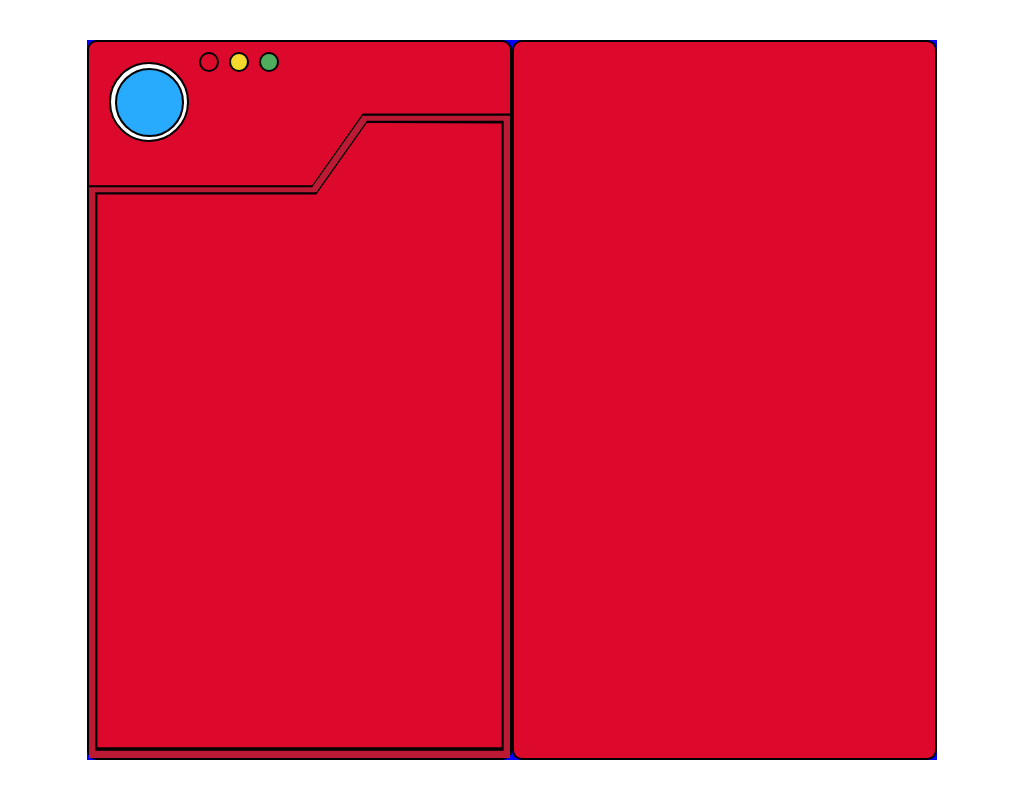
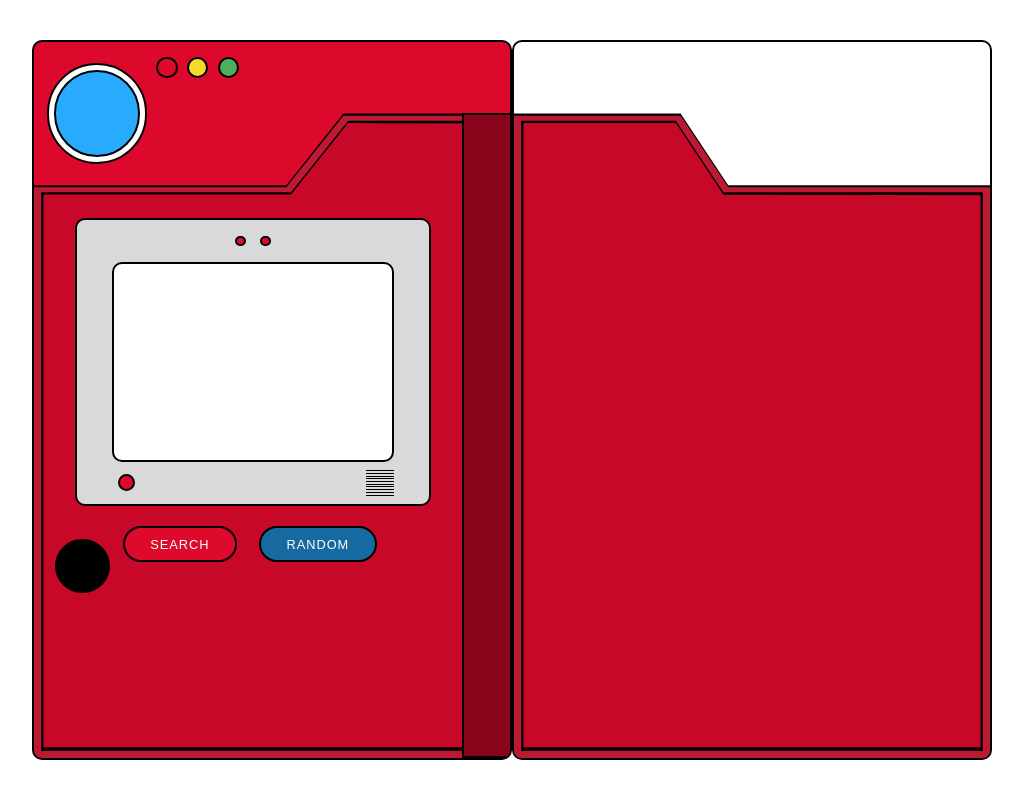
Before and after one commit to dylantrepos/pokevue, a Vue app in the folder pokeapi/: page / in a window 1280 px wide. Shown: the whole page, without its empty margins (128-1151 px from the left). Built offline with nearby package versions, Linux system fonts and the light colour scheme.

Commit message:
(style) continue design of left screen

```diff
--- a/pokeapi/src/assets/styles.scss
+++ b/pokeapi/src/assets/styles.scss
@@ -27,11 +27,20 @@
 }
 
 .container {
-    background-color: blue;
-    height: 90%;
-    width: 80%;
-    max-width: 850px;
+    background-color: rgb(255, 255, 255);
+    max-width: 1150px;
+    width: 120vh;
+    height: 90vh;
+    max-height: 800px;
     display: flex;
+    margin: 0 20px;
+}
+
+@media screen and (max-width: 800px) {
+    .container {
+        height: 80vw;
+        width: 90%;
+    }
 }
 
 .aside {
@@ -39,13 +48,23 @@
     background-color: #DC092C;
     border-radius: 10px;
     border: black 2px solid;
+    overflow: hidden;
 }
 
-.left-bloc-bottom {
+.-left {
+    position: relative;
+}
+
+/*
+* Left SIDE
+*/
+
+
+.left-layout-4 {
     background-color: black;
     width: 100%;
     height: 100%;
-    position: relative;
+    position: absolute;
     clip-path: polygon(0% 100%, 100% 100%, 100% 10%, 65% 10%, 53% 20%, 0% 20%);
 }
 
@@ -66,56 +85,249 @@
 }
 
 .left-layout-1 {
-    background-color: #DC092C;
+    background-color: #c70828;
     position: absolute;
     width: 100%;
     height: 100%;
     clip-path: polygon(2% 98.5%, 98% 98.5%, 98% 11.4%, 66% 11.32%, 54% 21.3%, 2% 21.3%)
 }
 
-.left-bloc-top{
-    position: relative;
+.left-bloc-top {
+    position: absolute;
+    width: 100%;
+    height: 20%;
+    display: flex;
+    align-items: center;
+    padding-left: 1vw;
+    z-index: 3;
 }
 
 .circle-left {
-    width: 80px;
-    height: 80px;
+    height: 70%;
+    aspect-ratio: 1 / 1;
     background-color: #fff;
-    position: absolute;
-    top: 20px;
-    left: 20px;
+    display: flex;
+    justify-content: center;
+    align-items: center;
     border-radius: 100px;
     border: black solid 2px;
 }
 
-.circle-left::before {
-    content: '';
-    width: 65px;
-    height: 65px;
+.circle-left-inside {
+    width: 90%;
+    height: 90%;
     background-color: #28ABFD;
-    position: absolute;
-    top: 3.5px;
-    left: 3.5px;
     border-radius: 100px;
     border: black solid 2px;
 }
 .circle {
-    position: absolute;
-    width: 20px;
-    height: 20px;
+    // position: absolute;
+    height: 15%;
+    aspect-ratio: 1 / 1;
     background-color: #DE0A2C;
     border-radius: 100px;
     border: black solid 2px;
-    left: 110px;
-    top: 10px;
+    margin-bottom: 20%;
+    margin-left: 2%;
 }
 
 .circle-yellow {
     background-color: #F5DA2D;
-    left: 140px;
 }
 
 .circle-green {
     background-color: #4FAE5D;
-    left: 170px;
 }
+
+.left-pivot {
+    position: absolute;
+    background-color: #89051B;
+    border: black solid 2px;
+    border-right: 0px;
+    height: 114%;
+    width: 10%;
+    right: 0;
+    bottom: 0;
+}
+
+// Screen part
+
+.left-bloc-bottom {
+    width: 100%;
+    height: 79%;
+    position: absolute;
+    bottom: 0;
+}
+
+.left-layout-elements {
+    height: 100%;
+}
+
+.screen-layout {
+    height: 60%;
+    width: 88%;
+    margin-left: 2%;
+    display: flex;
+    justify-content: center;
+    align-items: center;
+}
+
+.screen-element {
+    height: 85%;
+    width: 85%;
+    background-color: #D9D9D9;
+    border-radius: 10px;
+    border: black solid 2px;
+    display: flex;
+    flex-direction: column;
+    align-items: center;
+
+}
+
+.top-element {
+    height: 15%;
+    width: 100%;
+    display: flex;
+    justify-content: center;
+    align-items: center;
+}
+
+.red-light-top {
+    height: 25%;
+    aspect-ratio: 1 / 1;
+    margin: 0 2%;
+    background-color: #DE0A2C;
+    border-radius: 100px;
+    border: black solid 2px;
+}
+
+.middle-element {
+    height: 70%;
+    width: 80%;
+    background-color: white;
+    border: black solid 2px;
+    border-radius: 10px;
+}
+.bottom-element {
+    height: 15%;
+    width: 100%;
+    display: flex;
+    justify-content: space-between;
+    align-items: center;
+    padding: 0 10%;
+}
+.red-light-bottom {
+    height: 40%;
+    aspect-ratio: 1 / 1;
+    margin: 0 2%;
+    background-color: #DE0A2C;
+    border-radius: 100px;
+    border: black solid 2px;
+}
+
+.lines-layout-bottom {
+    width: 10%;
+    height: 100%;
+    display: flex;
+    flex-direction: column;
+    justify-content: center;
+    align-items: center;
+
+    hr {
+        width: 100%;
+        margin: 3% 0;
+        border: 0;
+        border-top: 1px solid rgb(0, 0, 0);
+    }
+}
+
+.control-layout {
+    height: 40%;
+    width: 90%;
+}
+
+.control-top-layout {
+    width: 100%;
+    height: 30%;
+    display: flex;
+    align-items: center;
+}
+
+.round-black {
+    height: 80%;
+    aspect-ratio: 1 / 1;
+    margin: 0 2%;
+    background-color: black;
+    border-radius: 100px;
+    border: black solid 2px;
+    margin-left: 5%;
+    margin-right: 3%;
+}
+
+.buttons-elements {
+    padding: 2% 6%;
+    border-radius: 100px;
+    border: black solid 2px;
+    margin-bottom: 10%;
+    font-size: 1vw;
+    letter-spacing: 1px;
+}
+
+.btn-search {
+    background-color: #DE0A2C;
+    color: white;
+}
+
+.btn-random {
+    background-color: #176A9F;
+    margin-left: 5%;
+    color: white;
+}
+
+.control-bottom-layout {
+    background-color: #28ABFD;
+
+}
+
+/*
+* Right SIDE
+*/
+
+.-right{
+    background-color: transparent;
+}
+
+.right-bloc {
+    background-color: black;
+    width: 100%;
+    height: 100%;
+    position: relative;
+    clip-path: polygon(0% 100%, 100% 100%, 100% 10%, 65% 10%, 53% 20%, 0% 20%);
+    clip-path: polygon(0% 100%, 100% 100%, 100% 20%, 45% 20%, 35% 10%, 0% 10%);
+}
+
+.right-layout-3 {
+    background-color: #BC1934;
+    position: absolute;
+    width: 100%;
+    height: 100%;
+    clip-path: polygon(-0.5% 100.5%, 100.5% 100.5%, 100.5% 10.3%, 65% 10.3%, 53% 20.3%, -0.5% 20.3%);
+    clip-path: polygon(-0.5% 100.5%, 100.5% 100.5%, 100.5% 20.3%, 45% 20.3%, 35% 10.3%, -0.5% 10.3%);
+}
+
+.right-layout-2 {
+    background-color: black;
+    position: absolute;
+    width: 100%;
+    height: 100%;
+    clip-path: polygon(1.5% 99%, 98.5% 99%, 98.5% 11%, 66% 11%, 54% 21%, 1.5% 21%);
+    clip-path: polygon(1.5% 99%, 98.5% 99%, 98.5% 21%, 44% 21%, 34% 11%, 1.5% 11%);
+}
+
+.right-layout-1 {
+    background-color: #c70828;
+    position: absolute;
+    width: 100%;
+    height: 100%;
+    clip-path: polygon(2% 98.5%, 98% 98.5%, 98% 21.4%, 44% 21.32%, 34% 11.3%, 2% 11.3%)
+}
--- a/pokeapi/src/components/Pokedex.vue
+++ b/pokeapi/src/components/Pokedex.vue
@@ -1,21 +1,62 @@
 <template>
   <div class="container">
-    <div class="aside">
+    <div class="aside -left">
       <div class="left-bloc-top">
-        <div class="circle-left"></div>
+        <div class="circle-left">
+          <div class="circle-left-inside"></div>
+        </div>
         <div class="circle circle-red"></div>
         <div class="circle circle-yellow"></div>
         <div class="circle circle-green"></div>
       </div>
+      <div class="left-layout-4"></div>
+      <div class="left-layout-3"></div>
+      <div class="left-layout-2"></div>
+      <div class="left-layout-1"></div>
       <div class="left-bloc-bottom">
-        <div class="left-layout-3"></div>
-        <div class="left-layout-2"></div>
-        <div class="left-layout-1"></div>
+        <div class="left-layout-elements">
+            <div class="screen-layout">
+              <div class="screen-element">
+                <div class="top-element">
+                  <div class="red-light-top"></div>
+                  <div class="red-light-top"></div>
+                </div>
+                <div class="middle-element"></div>
+                <div class="bottom-element">
+                  <div class="red-light-bottom"></div>
+                  <div class="lines-layout-bottom">
+                    <hr>
+                    <hr>
+                    <hr>
+                    <hr>
+                    <hr>
+                    <hr>
+                    <hr>
+                    <hr>
+                    <hr>
+                    <hr>
+                  </div>
+                </div>
+              </div>
+            </div>
+            <div class="control-layout">
+              <div class="control-top-layout">
+                  <div class="round-black"></div>
+                  <button class="buttons-elements btn-search">SEARCH</button>
+                  <button class="buttons-elements btn-random">RANDOM</button>
+              </div>
+            </div>
+        </div>
+        <div class="left-pivot"></div>
       </div>
 
     </div>
-    <div class="aside">
-  <!-- Content -->
+    <div class="aside -right">
+      <div class="right-bloc">
+        <div class="right-layout-3"></div>
+        <div class="right-layout-2"></div>
+        <div class="right-layout-1"></div>
+      </div>
     </div>
   </div>
 
```
